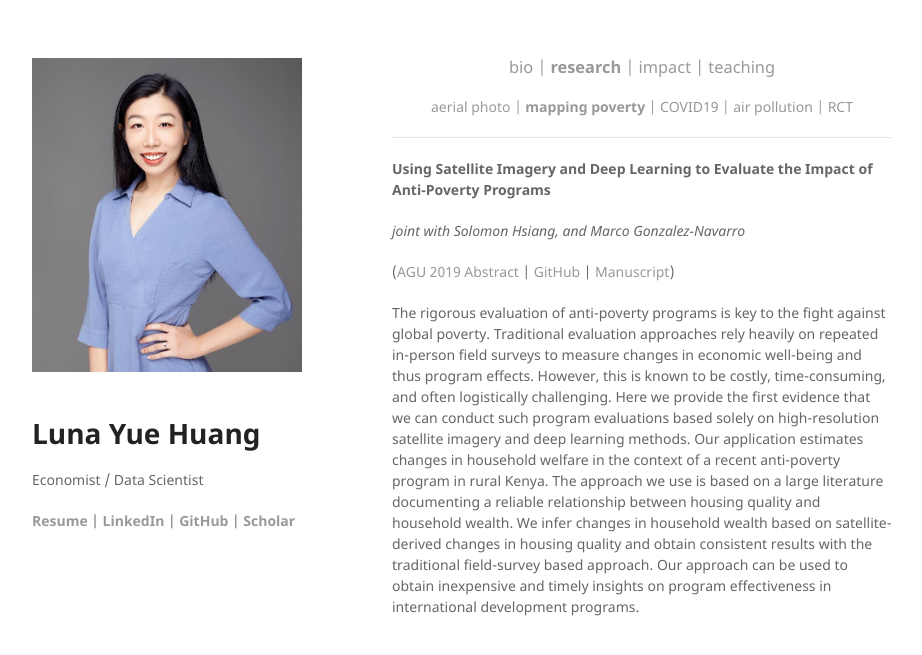
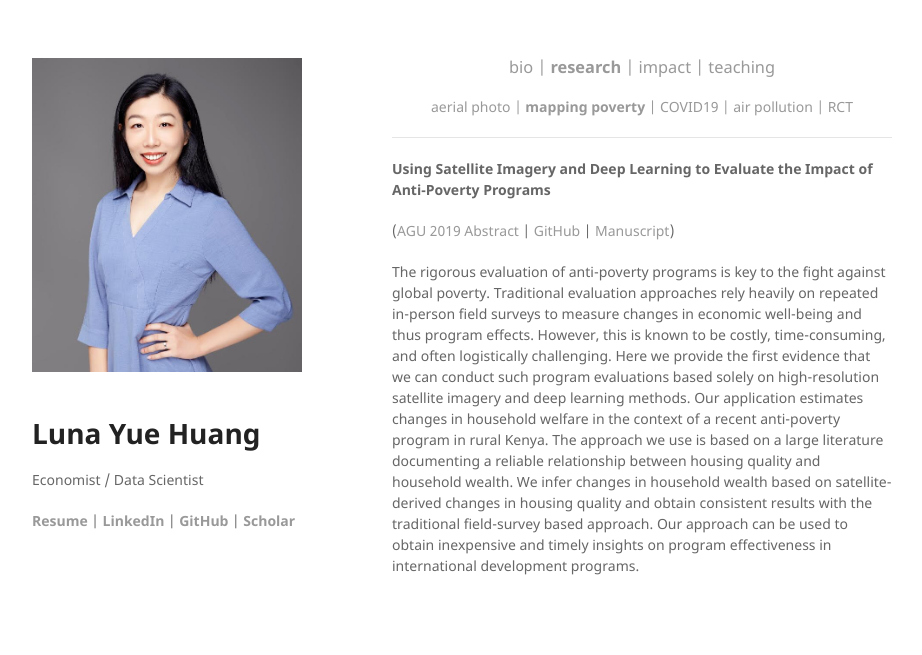
Before and after one commit to luna983/luna983.github.io, a Jekyll site: the page built from research-jmp.md, in a window 1280 px wide. Shown: the top 655 px of the page, without its empty margins (178-1100 px from the left). Built offline with Jekyll 4.4.1, drawn with Linux system fonts in a browser that asks for light colours.

Commit message:
Update research-jmp.md

```diff
--- a/research-jmp.md
+++ b/research-jmp.md
@@ -17,8 +17,6 @@ layout: default
 
 __Using Satellite Imagery and Deep Learning to Evaluate the Impact of Anti-Poverty Programs__
 
-_joint with Solomon Hsiang, and Marco Gonzalez-Navarro_
-
 ([AGU 2019 Abstract](https://agu.confex.com/agu/fm19/meetingapp.cgi/Paper/507850) \| [GitHub](https://github.com/luna983/beyond-nightlight) \| [Manuscript](/assets/pdf/jmp.pdf))
 
 The rigorous evaluation of anti-poverty programs is key to the fight against global poverty. Traditional evaluation approaches rely heavily on repeated in-person field surveys to measure changes in economic well-being and thus program effects. However, this is known to be costly, time-consuming, and often logistically challenging. Here we provide the first evidence that we can conduct such program evaluations based solely on high-resolution satellite imagery and deep learning methods. Our application estimates changes in household welfare in the context of a recent anti-poverty program in rural Kenya. The approach we use is based on a large literature documenting a reliable relationship between housing quality and household wealth. We infer changes in household wealth based on satellite-derived changes in housing quality and obtain consistent results with the traditional field-survey based approach. Our approach can be used to obtain inexpensive and timely insights on program effectiveness in international development programs.
```
